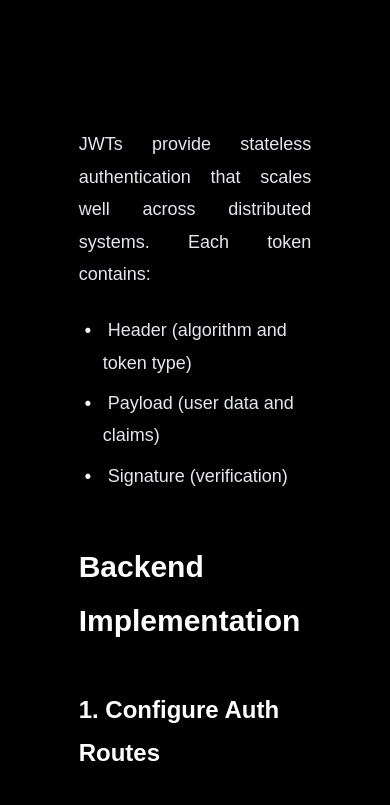
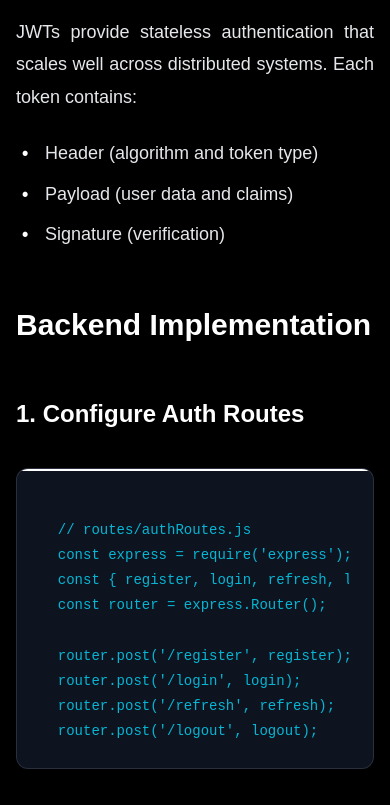
Before and after one commit to Saroj9823Dangol/my-portfolio, a Next.js app: page /blogs/mern-stack-authentication in a window 390 px wide. Shown: the part 1020-1825 px from the top of the page. Built offline with nearby package versions, Linux system fonts and the light colour scheme.

Commit message:
fix: width of the blog detail page

```diff
--- a/app/blogs/[slug]/page.tsx
+++ b/app/blogs/[slug]/page.tsx
@@ -126,7 +126,7 @@ export default async function BlogPost({ params }: Props) {
       />
 
       <article className="pt-20 pb-16 px-4 sm:px-6 lg:px-8">
-        <div className="w-[65%] mx-auto">
+        <div className="w-[100%] md:w-[65%] mx-auto">
           {/* Breadcrumb navigation */}
           <nav aria-label="Breadcrumb" className="mb-12">
             <ol className="flex items-center space-x-2 text-sm text-gray-400">
```
